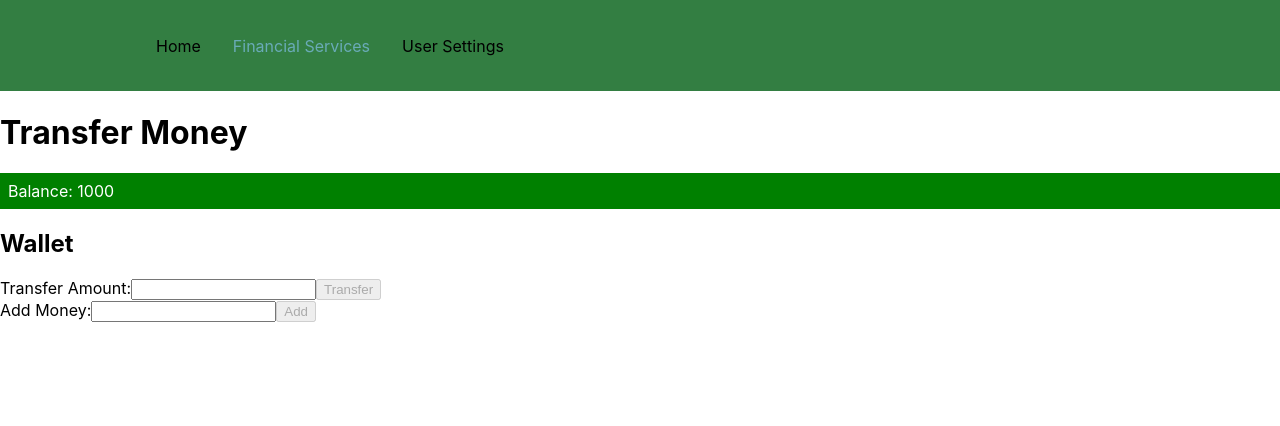
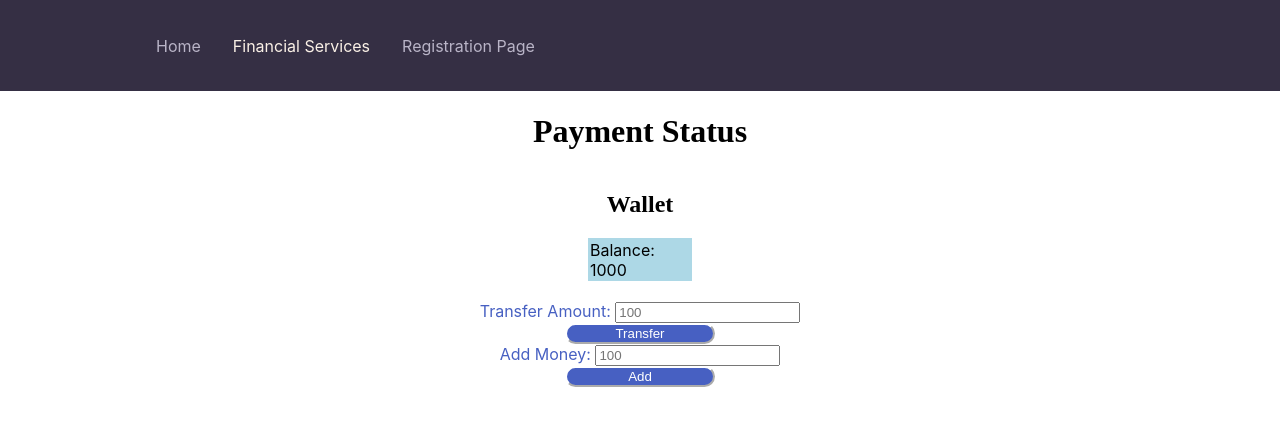
Before and after one commit to driedsoba/BlazePay, a React (Create React App) app: page /financial in a window 1280 px wide. Shown: the top 426 px of the page. Built offline with nearby package versions, Linux system fonts and the light colour scheme.

Commit message:
Updated the interfaces of the pages

```diff
--- a/src/App.css
+++ b/src/App.css
@@ -15,14 +15,37 @@
 
 .App-header {
   background-color: #282c34;
-  min-height: 100vh;
+  min-height: 2vh;
+  display: flex;
+  flex-direction: column;
+  align-items: left;
+  justify-content: left;
+  font-size: calc(10px + 0.2vmin);
+  color: white;
+  font-family: 'Oxygen';
+  padding: 0.2rem calc((100vw - 1000px) / 2);
+}
+
+.container {
   display: flex;
   flex-direction: column;
   align-items: center;
   justify-content: center;
-  font-size: calc(10px + 2vmin);
+  font-size: calc(10px + 0.2vmin);
   color: white;
+  font-family: 'Oxygen';
+  padding: 0.2rem calc((100vw - 1000px) / 2);
 }
+
+.sign-up-container {
+  height: 100%;
+  width: 100%;
+  display: flex;
+  flex-direction: column;
+  justify-content: center;
+  align-items: center;
+}
+
 
 .App-link {
   color: #61dafb;
--- a/src/Navbar.js
+++ b/src/Navbar.js
@@ -15,7 +15,7 @@ const Navbar = () => {
                         Financial Services
                     </NavLink>
                     <NavLink to="/user" activeStyle>
-                        User Settings
+                        Registration Page
                     </NavLink>
                 </NavMenu>
             </Nav>
--- a/src/NavbarElements.js
+++ b/src/NavbarElements.js
@@ -3,7 +3,7 @@ import { NavLink as Link } from "react-router-dom";
 import styled from "styled-components";
 
 export const Nav = styled.nav`
-  background: #337e42;
+  background: #352F44;
   height: 85px;
   display: flex;
   justify-content: space-between;
@@ -12,7 +12,7 @@ export const Nav = styled.nav`
 `;
 
 export const NavLink = styled(Link)`
-  color: #000000;
+  color: #B9B4C7;
   display: flex;
   align-items: center;
   text-decoration: none;
@@ -20,7 +20,7 @@ export const NavLink = styled(Link)`
   height: 100%;
   cursor: pointer;
   &.active {
-    color: #6aabb7;
+    color: #FAF0E6;
   }
 `;
 
--- a/src/pages/finance/Wallet.js
+++ b/src/pages/finance/Wallet.js
@@ -4,10 +4,12 @@ import MyContext from "./MyContext";
 import Bank from "./Bank";
 
 const style = {
-  background: "green",
-  color: "white",
-  padding: "0.5rem",
+  background: "lightblue",
+  color: "black",
+  padding: "0.1rem",
   display: "flex",
+  width: 100,
+  alignitems: "center",
 };
 
 const amountStyle = {
@@ -75,25 +77,40 @@ function Wallet() {
       }}
     >
       <div>
+
+        <div>
+        <div className="sign-up-container">
+        <h1 style={{ color: 'black', fontFamily:'Oxygen', }}>Payment Status</h1>
+        <h2 style={{ color: 'black', fontFamily:'Segoe Bold' }}>Wallet</h2>
             <div className="Wallet" style={style}>
               <Balance />
             </div>
-        <h2>Wallet</h2>
-        <div>
+            <a>&nbsp;</a>
           <label>
-            Transfer Amount:
+            <a style={{ color: '#4760c2' }}>Transfer Amount:&nbsp;</a>
                 <input
                     type="number"
+                    placeholder="100"
                     value={transferAmount}
                     onChange={(e) => handleInputChange(e, "transfer")}
                 />
           </label>
-          <button
+          <button style={{
+                  backgroundColor: '#4760c2',
+                  color: 'white',
+                  borderColor: 'white',
+                  borderTopLeftRadius: 35,
+                  borderTopRightRadius: 35,
+                  borderBottomLeftRadius: 35,
+                  borderBottomRightRadius: 35,
+                  width:  150,
+                }}
             onClick={() => handleTransaction(parseInt(transferAmount))}
             disabled={!transferAmount || parseInt(transferAmount) <= 0}
           >
             Transfer
           </button>
+
           {errorMessage && <p style={{ color: "red" }}>{errorMessage}</p>}
           {transferComplete && (
             <p style={{ color: "green" }}>
@@ -101,21 +118,35 @@ function Wallet() {
             </p>
           )}
         </div>
+        </div>
+
         <div>
+        <div className="sign-up-container">
           <label>
-            Add Money:
+            <a style={{ color: '#4760c2' }}>Add Money:&nbsp;</a>
                 <input
                     type="number"
+                    placeholder="100"
                     value={addMoneyAmount}
                     onChange={(e) => handleInputChange(e, "addMoney")}
                 />
           </label>
-          <button
+          <button style={{
+                  backgroundColor: '#4760c2',
+                  color: 'white',
+                  borderColor: 'white',
+                  borderTopLeftRadius: 35,
+                  borderTopRightRadius: 35,
+                  borderBottomLeftRadius: 35,
+                  borderBottomRightRadius: 35,
+                  width:  150,
+                }}
             onClick={() => handleAddMoney(parseInt(addMoneyAmount))}
             disabled={!addMoneyAmount || parseInt(addMoneyAmount) <= 0}
           >
             Add
           </button>
+        </div>
         </div>
         <Bank />
       </div>
--- a/src/pages/finance/financial.js
+++ b/src/pages/finance/financial.js
@@ -4,7 +4,6 @@ import Wallet from './Wallet';
 const Financial = () => {
     return (
         <div>
-            <h1>Transfer Money</h1>
             <Wallet/>
         </div>
     );
--- a/src/pages/home/home.js
+++ b/src/pages/home/home.js
@@ -3,19 +3,17 @@ import Login from './login';
 import LoggedIn from './loggedin';
 
 function Home() {
-  const [isLoggedIn, setIsLoggedIn] = useState({
-    phone: '',
-    phoneNumber: '',
-  });
+  const [isLoggedIn, setIsLoggedIn] = useState(false);
+  const [data, setData]=useState({})
 
   return (
     <div>
         {isLoggedIn ? (
-            <Login />
+            <LoggedIn />
         ) : (
-            <LoggedIn />
+            <Login setIsLoggedIn={{setIsLoggedIn}}/>
         )}
-</div>
+    </div>
   );
 }
 
--- a/src/pages/home/loggedin.js
+++ b/src/pages/home/loggedin.js
@@ -3,6 +3,7 @@ import React, { useState } from 'react';
 function LoggedIn() {
   return (
     <div>
+      <h2 style={{ color: 'black', fontFamily:'Oxygen', }}>Welcome, User!</h2>
       Logged In!
     </div>
   );
--- a/src/pages/home/login.js
+++ b/src/pages/home/login.js
@@ -1,8 +1,8 @@
 import React, { useState } from 'react';
 
-function Login() {
+function Login({setIsLoggedIn}) {
   const [data, setData] = useState({
-    phone: '',
+    email: '',
     phoneNumber: '',
   });
 
@@ -30,6 +30,7 @@ function Login() {
 
       // Handle the response as needed
       const responseData = await response.json();
+      setIsLoggedIn(true)
       console.log('Response from server:', responseData);
     } catch (error) {
       console.error('Error:', error);
@@ -38,21 +39,57 @@ function Login() {
 
   return (
     <div>
-      <input
+      <div className="sign-up-container">
+      <h1 style={{ color: 'black', fontFamily:'Oxygen', }}> Log In!</h1>
+          <a style={{ color: '#4760c2' }}>Email Address</a>
+          <input style={{
+            backgroundColor: '#e5f3f7',
+            color: 'black',
+            width:  200,
+          }}
             type="text"
-        name="phone"
-        value={data.phone}
+            name="email address"
+            value={data.email}
             onChange={handleChange}
-        placeholder="Phone"
+            placeholder="Raja@gmail.com"
           />
-      <input
+          <a style={{ color: 'grey' }}>Enter Email Address</a>
+      </div>
+
+      <div>&nbsp;</div>
+
+      <div className="sign-up-container">
+          <a style={{ color: '#4760c2' }}>Phone Number</a>
+          <input style={{
+            backgroundColor: '#e5f3f7',
+            color: 'black',
+            width:  200,
+          }}
             type="text"
             name="phone number"
             value={data.phoneNumber}
             onChange={handleChange}
-        placeholder="Phone Number"
+            placeholder="83728237"
           />
-      <button onClick={handleSubmit}>Submit</button>
+          <a style={{ color: 'grey' }}>Enter Phone Number</a>
+
+          <a>&nbsp;&nbsp;</a>
+          <button style={{
+                  backgroundColor: '#4760c2',
+                  color: 'white',
+                  borderColor: 'white',
+                  borderTopLeftRadius: 35,
+                  borderTopRightRadius: 35,
+                  borderBottomLeftRadius: 35,
+                  borderBottomRightRadius: 35,
+                  width:  150,
+                }}
+              onClick={handleSubmit}>Submit
+        </button>
+
+      </div>
+
+
     </div>
   );
 }
--- a/src/pages/user.js
+++ b/src/pages/user.js
@@ -3,7 +3,7 @@ import React from 'react';
 const User = () => {
     return (
         <div>
-            <h1>Welcome!</h1>
+            <h1 style={{ color: 'black', fontFamily:'Oxygen', }}>Register your account!</h1>
         </div>
     );
 };
```
Lines whose indentation alone changed are shown as unchanged.
